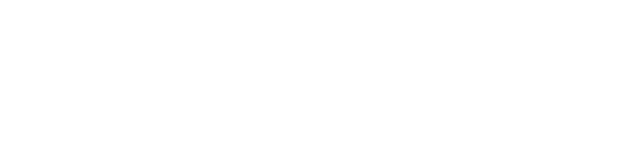
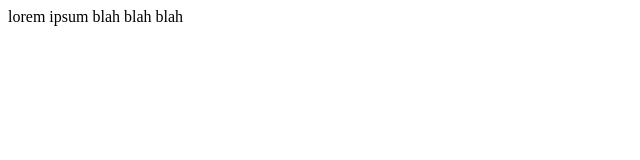
Before and after one commit to tullytim/netlify_test, a plain HTML site: page test.html in a window 1280 px wide. Shown: the whole page, without its empty margins (0-640 px from the left). Drawn offline with Linux system fonts and the light colour scheme.

Commit message:
added body

```diff
--- a/test.html
+++ b/test.html
@@ -3,6 +3,7 @@
 		<title>Test site</title>
 	</head>
 	<body>
+		lorem ipsum blah blah blah
 	<script>
 	</script>
 	</body>
```
